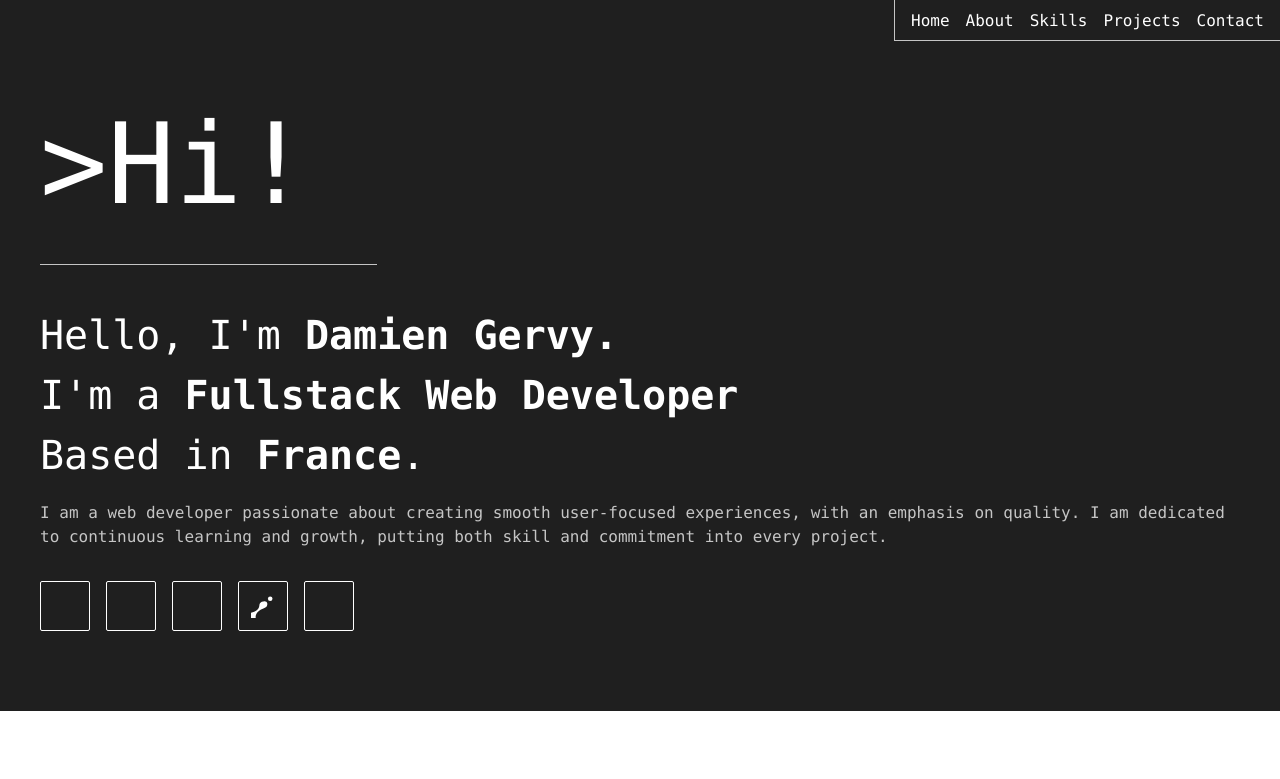
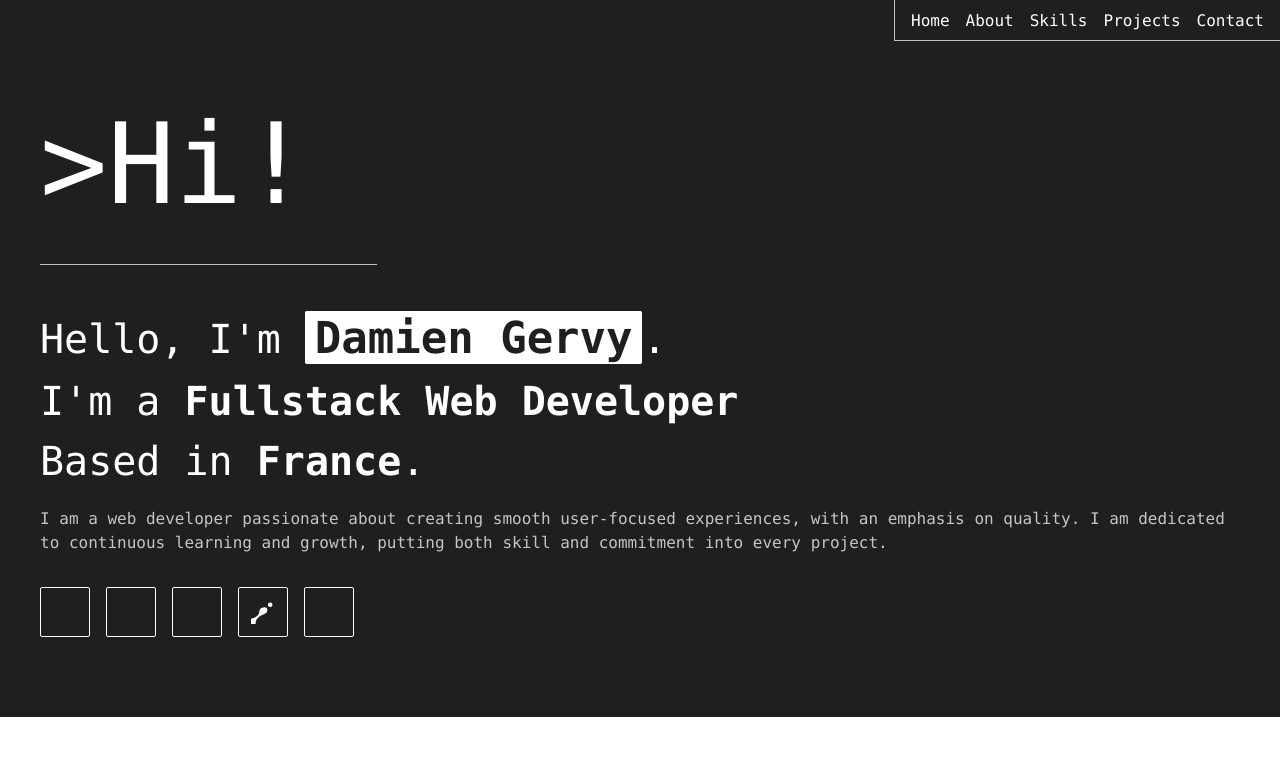
Before and after one commit to GDami/portfolio, a React (Vite) app: page / in a window 1280 px wide. Shown: the top 779 px of the page. Built offline with nearby package versions, Linux system fonts and the light colour scheme; some icons are missing.

Commit message:
added a highlight on my name acting as a call to action

```diff
--- a/src/landing/Landing.css
+++ b/src/landing/Landing.css
@@ -74,8 +74,26 @@
     }
 }
 
-.landing h3 {
-    color: var(--color-strong)
+.landing-highlight {
+    text-decoration: none;
+    border-radius: 2px;
+    border: solid 1px var(--color-strong);
+    color: var(--color-strong-light);
+    background-color: var(--bg-color-light);
+    padding-inline: 0.2em;
+    font-size: 1.1em;
+    font-weight: bold;
+
+    transition: all var(--transition-time);
+}
+
+.landing-highlight:visited {
+    color: var(--color-strong-light);
+}
+
+.landing-highlight:hover {
+    color: inherit;
+    background-color: inherit;
 }
 
 .landing-buttons {
@@ -85,13 +103,12 @@
     flex-wrap: wrap;
 }
 
-
 .landing-text {
     display: flex;
     flex-direction: column;
     gap: 1em;
     text-align: left;
-
+    max-width: 1200px;
 }
 
 .landing-text .main-heading, .landing-text .landing-description, .landing-text .landing-buttons {
@@ -104,19 +121,19 @@
 }
 
 .landing-text .main-heading:nth-child(2) {
-    animation-delay: 1.0s;
+    animation-delay: 1.05s;
 }
 
 .landing-text .main-heading:nth-child(3) {
-    animation-delay: 1.1s;
+    animation-delay: 1.2s;
 }
 
 .landing-text .landing-description {
-    animation-delay: 1.2s;
+    animation-delay: 1.35s;
 }
 
 .landing-text .landing-buttons {
-    animation-delay: 1.3s;
+    animation-delay: 1.5s;
 }
 
 @media screen and (max-width: 480px) {
--- a/src/landing/Landing.tsx
+++ b/src/landing/Landing.tsx
@@ -9,7 +9,7 @@ export function Landing() {
             <span className='home-img'><span className="type">&gt;Hi!</span><span className="blink">_</span></span>
             <div className='landing-text'>
                 <div className='landing-header'>
-                    <h1 className='main-heading'>Hello, I'm <span>Damien Gervy.</span></h1>
+                    <h1 className='main-heading'>Hello, I'm <a href='#about' className='landing-highlight'>Damien Gervy</a>.</h1>
                     <h1 className='main-heading'>I'm a <span>Fullstack Web Developer</span></h1>
                     <h1 className='main-heading'>Based in <span>France</span>.</h1>
                 </div>
```
